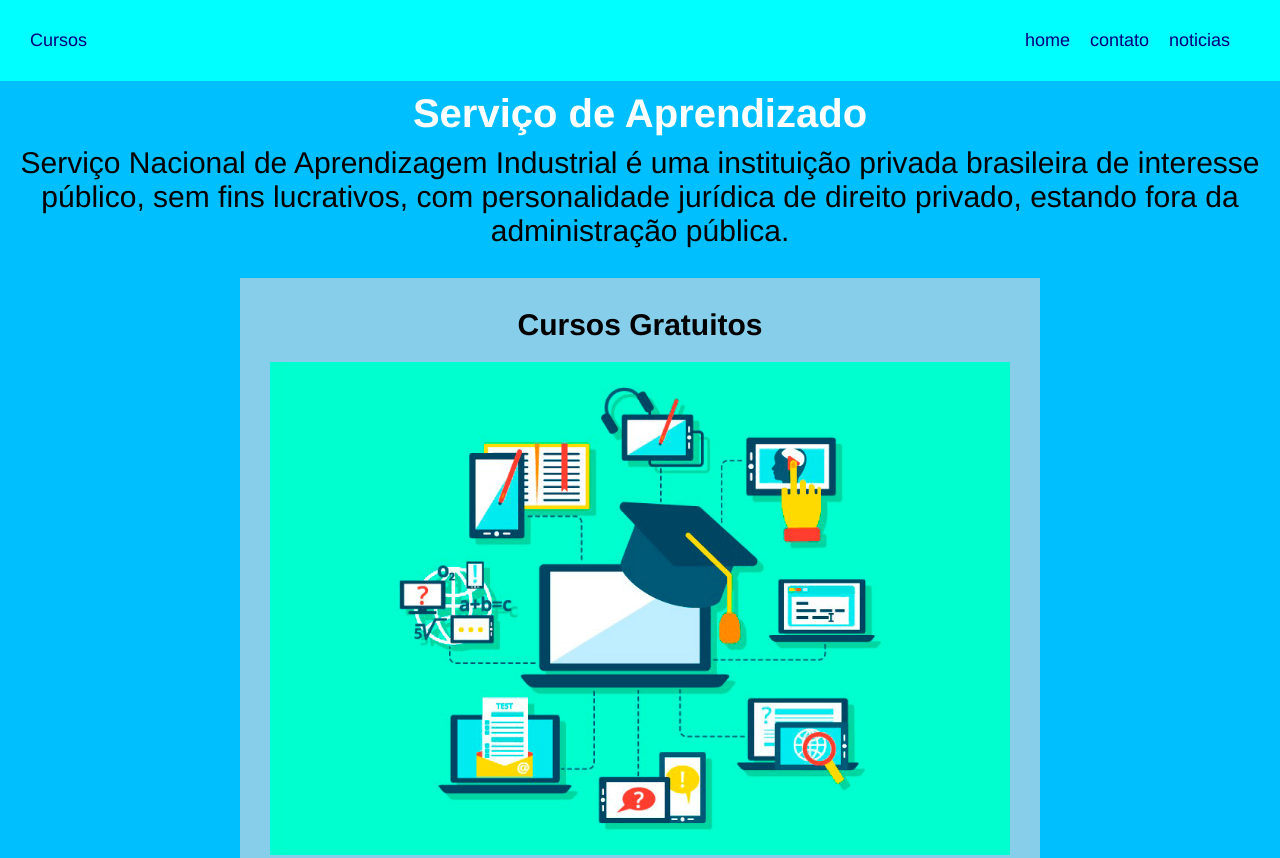
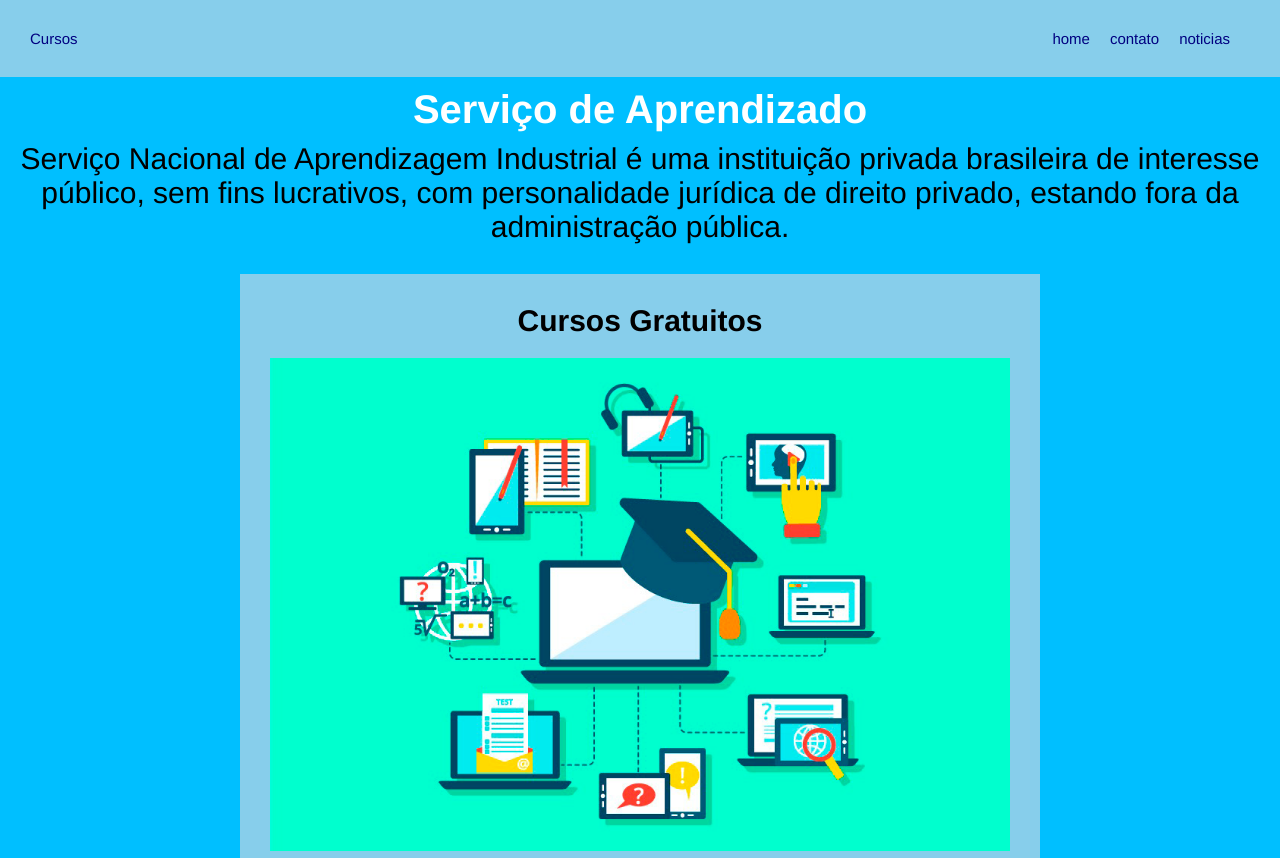
Before and after one commit to Natanaeln03/site, a plain HTML site: page index.html in a window 1280 px wide. Shown: the top 858 px of the page. Drawn offline with Linux system fonts and the light colour scheme.

Commit message:
modificado css

```diff
--- a/estilo.css
+++ b/estilo.css
@@ -12,8 +12,9 @@ body {
 }
 
 .topo {
-    background-color: aqua;
+    background-color: skyblue;
     padding: 30px;
+    font-size: 15px;
 }
 
 .materia {
@@ -58,7 +59,7 @@ body {
 }
 
 .rodape {
-    background-color: aqua;
+    background-color: skyblue;
     color: navy;
     padding: 10px;
     text-align: center;
```
